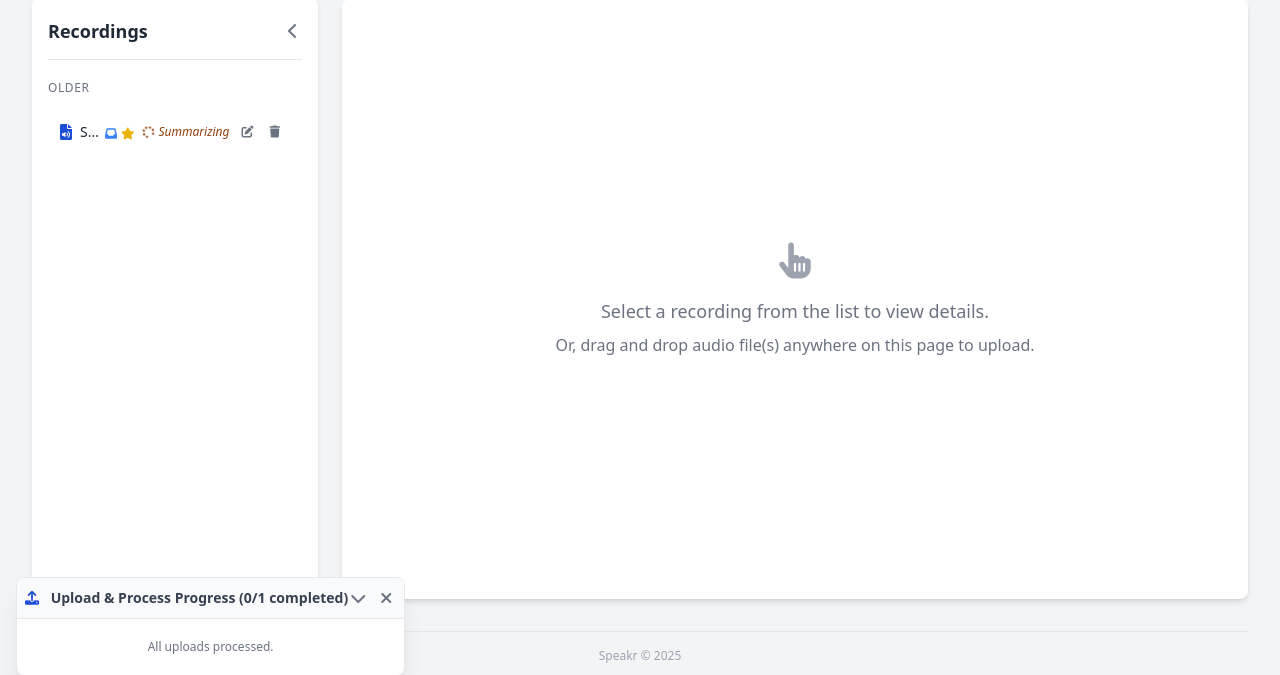
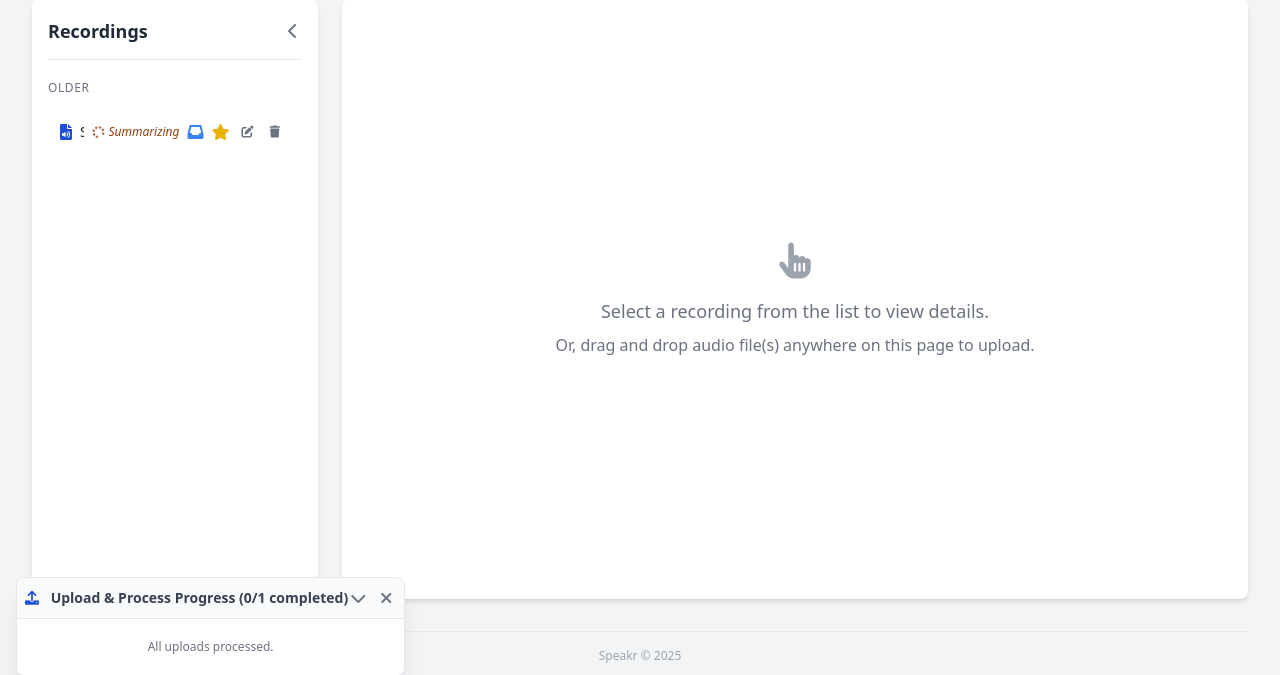
Before and after one commit to tanghui315/speakr-app, a Flask app: page / in a window 1280 px wide. Shown: the part 108-783 px from the top of the page. Run offline with Flask 3, Linux system fonts and the light colour scheme; a user stored in the database is signed in; tables that the repository leaves empty hold one stand-in row (values such as "Sample post"); parts of the project's set-up code (start-up, migrations or seed data) failed here and were passed over; some libraries are stand-ins or nearby versions.

Commit message:
done removed

```diff
--- a/templates/index.html
+++ b/templates/index.html
@@ -576,12 +576,6 @@
                                          <div class="flex items-center overflow-hidden mr-2">
                                             <i class="fas fa-file-audio text-[var(--text-accent)] mr-2 flex-shrink-0"></i>
                                             <span class="text-sm font-medium truncate" :title="recording.title || 'Loading title...'">${ recording.title || '(Processing...)' }</span>
-                                            <span v-if="recording.is_inbox" class="ml-1 text-blue-500" title="Inbox">
-                                                <i class="fas fa-inbox text-xs"></i>
-                                            </span>
-                                            <span v-if="recording.is_highlighted" class="ml-1 text-yellow-500" title="Highlighted">
-                                                <i class="fas fa-star text-xs"></i>
-                                            </span>
                                         </div>
                                         <div class="flex space-x-2 flex-shrink-0 items-center">
                                             <span v-if="recording.status === 'PROCESSING'" class="text-xs text-[var(--text-info-strong)] italic flex items-center" title="Transcribing...">
@@ -596,8 +590,11 @@
                                             <span v-else-if="recording.status === 'FAILED'" class="text-xs text-[var(--text-danger-strong)] italic flex items-center" title="Processing Failed">
                                                 <i class="fas fa-exclamation-triangle mr-1"></i> Failed
                                             </span>
-                                            <span v-else-if="recording.status === 'COMPLETED'" class="text-xs text-[var(--text-success-strong)]" title="Completed">
-                                                <i class="fas fa-check-circle"></i>
+                                            <span v-if="recording.is_inbox" class="text-blue-500" title="Inbox">
+                                                <i class="fas fa-inbox"></i>
+                                            </span>
+                                            <span v-if="recording.is_highlighted" class="text-yellow-500" title="Highlighted">
+                                                <i class="fas fa-star"></i>
                                             </span>
                                              <button @click.stop="editRecording(recording)" class="text-[var(--text-muted)] hover:text-[var(--text-accent)] text-xs p-1 rounded hover:bg-[var(--bg-tertiary)]" title="Edit Details">
                                                 <i class="fas fa-edit"></i>
```
